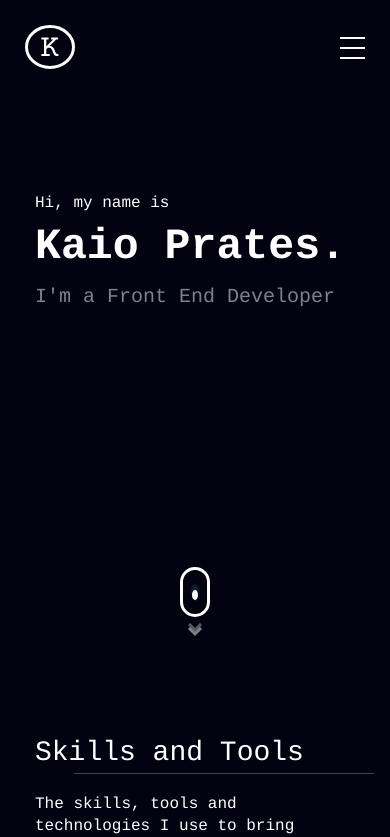
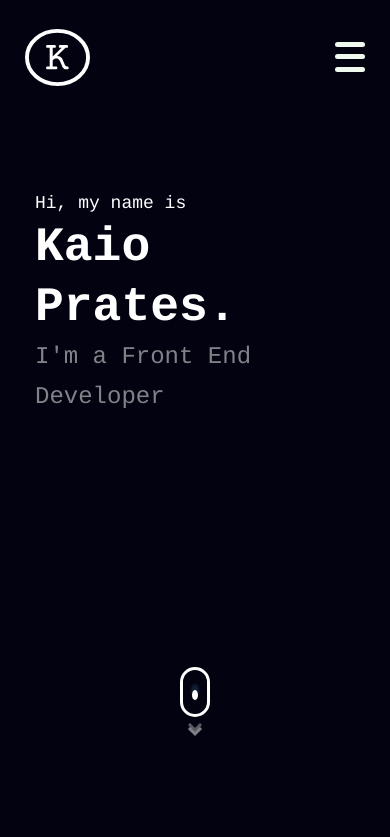
Before and after one commit to KaioPratess/portfolio, a React (Vite) app: page / in a window 390 px wide. Shown: the top 837 px of the page. Built offline with nearby package versions, Linux system fonts and the light colour scheme.

Commit message:
Final style adjustments

```diff
--- a/src/App.css
+++ b/src/App.css
@@ -1,3 +1,5 @@
+@import './styles/animations.css';
+
 * {
   padding: 0;
   margin: 0;
@@ -29,6 +31,12 @@ body {
   align-items: center;
   justify-content: space-between;
   position: absolute;
+  z-index: 5;
+}
+
+.header-logo svg {
+  width: 65px;
+  height: 65px;
 }
 
 h3 {
@@ -67,7 +75,7 @@ h3::after {
   right: 0px;
   top: 220px;
   user-select: none;
-  z-index: 6;
+  z-index: 2;
 }
 
 .navigation ul li {
@@ -105,10 +113,11 @@ h3::after {
   backdrop-filter: blur(10px);
   display: flex;
   justify-content: end;
-  align-items: center;
+  align-items: start;
   position: fixed;
   top: 0;
   left: 0;
+  z-index: 4;
 }
 
 .menu-mobile-nav {
@@ -119,7 +128,6 @@ h3::after {
   justify-content: center;
   align-items: center;
   position: relative;
-  z-index: 30;
 }
 
 .menu-mobile-nav nav ul {
@@ -129,7 +137,7 @@ h3::after {
 }
 
 .menu-mobile-nav nav ul li {
-  text-align: center;
+  text-align: left;
   font-size: 1.5rem;
   font-weight: 400;
   line-height: 20px;
@@ -137,36 +145,63 @@ h3::after {
   padding: 12px 40px;
 }
 
-.menu-mobile-nav nav ul li:hover {
-  background-color: rgba(255, 255, 255, .1);
-  box-shadow: 2px 2px 2px rgba(255, 255, 255, .1);
+/* From uiverse.io by @Ali-Tahmazi99 */
+.menu-checkbox {
+  -webkit-appearance: none;
+  visibility: hidden;
 }
 
-.menu-button {
-  width: 25px;
-  height: 25px;
-  display: grid;
-  gap: 5px;
+.bar {
+  position: relative;
   cursor: pointer;
+  width: 30px;
+  height: 30px;
+  top: -3.5px;
   display: none;
-  right: 20px;
 }
 
-.menu-button div {
-  width: 100%;
-  height: 2px;
-  background-color: white;
+.bar span {
+  position: absolute;
+  width: 30px;
+  height: 5px;
+  background: #f1faee;
+  border-radius: 100px;
+  display: inline-block;
+  transition: 0.3s ease;
+  left: 0;
 }
 
-.close-menu {
-  position: absolute;
-  top: 35px;
-  right: 25px;
-  font-size: 2rem;
-  cursor: pointer;
-  user-select: none;
+.bar span.top-line {
+  top: 0;
 }
 
+.bar span.middle-line {
+  top: 12.5px;
+}
+
+.bar span.bottom-line {
+  bottom: 0;
+}
+
+input[type]:checked ~ span.top-line {
+  transform: rotate(45deg);
+  transform-origin: top left;
+  width: 39px;
+  left: 4px;
+}
+
+input[type]:checked ~ span.bottom-line {
+  transform: rotate(-45deg);
+  transform-origin: top left;
+  width: 40px;
+  bottom: -2.5px;
+  box-shadow: 0 0 10px #495057;
+}
+
+input[type]:checked ~ span.middle-line {
+  transform: translateX(-20px);
+  opacity: 0;
+}
 
 /* Home */
 .home {
@@ -319,6 +354,10 @@ h3::after {
   visibility: hidden;
 }
 
+.about-desc a:hover {
+  color: #5B42F3;
+}
+
 .about-desc p {
   font-size: 1.125rem;
   font-weight: 400;
@@ -326,7 +365,7 @@ h3::after {
 }
 
 /* Skills */
-.skills p {
+.skills > p {
   font-size: 1.125rem;
   font-weight: 400;
   line-height: 22px;
@@ -347,6 +386,7 @@ h3::after {
   display: flex;
   flex-direction: column;
   align-items: center;
+  gap: 20px;
 }
 
 .skills-grid div svg {
@@ -445,7 +485,7 @@ h3::after {
 
 .contact-div1 a:hover,
 .contact-div2 a:hover {
-  background-color: #2a547066;
+  background-color: #1c0b8c;
   color: white;
 }
 
@@ -490,7 +530,7 @@ h3::after {
   line-height: 22px;
   position: absolute;
   bottom: 40px;
-  z-index: 4;
+  z-index: 1;
 }
 
 .social {
@@ -552,7 +592,7 @@ h3::after {
   align-items: end;
   cursor: pointer;
   position: relative;
-  z-index: 0;
+  z-index: 1;
   border-radius: 15px;
   overflow: hidden;
 }
@@ -562,7 +602,6 @@ h3::after {
   border-radius: 15px;
   transition: all .5s;
  }
-
 
 .desc-div {
   display: flex;
@@ -622,6 +661,7 @@ h3::after {
 .card-bg-hover p {
   font-size: 1rem;
   pointer-events: none;
+  visibility: visible;
 }
 
 /* Project Page */
@@ -637,7 +677,11 @@ h3::after {
   align-items:  flex-start;
   padding: 80px 0px;
   gap: 40px;
-  z-index: 10;
+  z-index: 1;
+}
+
+.project-page p {
+  visibility: visible;
 }
 
 .close-project-page {
@@ -753,11 +797,11 @@ h3::after {
   align-items: center;
   text-decoration: none;
   font-size: 1.25rem;
-  transition: color .5s ease;
+  transition: color .3s ease;
 }
 
 .project-links a:hover {
-  background-color: #2a547066;
+  background-color: #1c0b8c;
 }
 
 /* Media Queries */
@@ -804,16 +848,12 @@ h3::after {
     padding: 40px;
   }
 
-  .close-menu {
-    right: 40px;
+  .bar {
+    display: inline-block;
   }
 
   .navigation {
     display: none;
-  }
-
-  .menu-button {
-    display: grid;
   }
 
   .home-desc span {
@@ -833,7 +873,6 @@ h3::after {
     padding-top: 190px;
     gap: 200px;
   }
-
 
   .home-desc h1 {
     font-size: 4.5rem;
@@ -915,13 +954,6 @@ h3::after {
 
   .header {
     padding: 25px;
-    z-index: 999;
-  }
-
-  .close-menu {
-    top: 30px;
-    right: 25px;
-    font-size: 2rem;
   }
 
   .menu-mobile-nav nav ul li {
@@ -950,16 +982,16 @@ h3::after {
   }
 
   .home-desc span {
-    font-size: 1rem;
+    font-size: 1.125rem;
   }
 
   .home-desc h1 {
-    font-size: 2.7rem;
+    font-size: 3rem;
     line-height: 60px;
   }
 
   .home-desc h2 {
-    font-size: 1.25rem;
+    font-size: 1.5rem;
     line-height: 40px;
   }
 
@@ -979,6 +1011,10 @@ h3::after {
   .skills-grid div p,
   .skills-ongoing ul li {
     font-size: 1rem;
+  }
+
+  .skills-grid {
+    visibility: visible;
   }
 
   .skills-ongoing strong,
@@ -1010,85 +1046,3 @@ h3::after {
     width: 150px;
   }
 }
-
-/* Animation */
-.fade-in-top {
-	animation: fade-in-top .7s cubic-bezier(0.390, 0.575, 0.565, 1.000) both;
-}
-
-@keyframes fade-in-top {
-  0% {
-    transform: translateY(-50px);
-    opacity: 0;
-  }
-  100% {
-    transform: translateY(0);
-    opacity: 1;
-  }
-}
-
-.fade-in-bottom {
-	animation: fade-in-bottom .7s cubic-bezier(0.390, 0.575, 0.565, 1.000) both .6s;
-}
-
-.fade-in-bottom2 {
-	animation: fade-in-bottom .7s cubic-bezier(0.390, 0.575, 0.565, 1.000) both 5.2s;
-}
-
-.fade-in-bottom3 {
-	animation: fade-in-bottom .7s cubic-bezier(0.390, 0.575, 0.565, 1.000) both;
-}
-
-@keyframes fade-in-bottom {
-  0% {
-    transform: translateY(150px);
-    opacity: 0;
-  }
-  100% {
-    transform: translateY(0);
-    opacity: 1;
-  }
-}
-
-.fade-in-left {
-	animation: fade-in-left 1s cubic-bezier(0.390, 0.575, 0.565, 1.000) both 1.8s;
-}
-
-.fade-in-left1 {
-	animation: fade-in-left 1s cubic-bezier(0.390, 0.575, 0.565, 1.000) both;
-}
-
-.fade-in-left2 {
-	animation: fade-in-left 1s cubic-bezier(0.390, 0.575, 0.565, 1.000) both 5s;
-}
-
-
-@keyframes fade-in-left {
-  0% {
-    transform: translateX(-250px);
-    opacity: 0;
-  }
-  100% {
-    transform: translateX(0);
-    opacity: 1;
-  }
-}
-
-.fade-in-right {
-	animation: fade-in-right .7s cubic-bezier(0.390, 0.575, 0.565, 1.000) both .6s;
-}
-
-.fade-in-right2 {
-	animation: fade-in-right 1s cubic-bezier(0.390, 0.575, 0.565, 1.000) both;
-}
-
-@keyframes fade-in-right {
-  0% {
-    transform: translateX(250px);
-    opacity: 0;
-  }
-  100% {
-    transform: translateX(0);
-    opacity: 1;
-  }
-}
--- a/src/App.jsx
+++ b/src/App.jsx
@@ -13,6 +13,18 @@ import './App.css';
 function App() {
   const [currentSection, setCurrentSection] = useState('home');
   const [showMenuMobile, setShowMenuMobile] = useState(false);
+
+  useEffect(() => {
+    const body = document.querySelector('body');
+    const menuIcon = document.querySelector('.menu-checkbox');
+    if (showMenuMobile) {
+      body.style.overflow = 'hidden';
+      menuIcon.checked = true;
+    } else {
+      body.style.overflow = 'visible';
+      menuIcon.checked = false;
+    }
+  }, [showMenuMobile]);
 
   useEffect(() => {
     const observer = new IntersectionObserver(
@@ -55,7 +67,7 @@ function App() {
   return (
     <div className="App">
       <header className="header fade-in-top">
-        <div>
+        <div className="header-logo">
           <a href="/">
             <svg
               width="50"
@@ -76,30 +88,37 @@ function App() {
             </svg>
           </a>
         </div>
-        {showMenuMobile && (
-          <MenuMobile
-            setShowMenuMobile={setShowMenuMobile}
-            goToSection={goToSection}
+        <label htmlFor="check" className="menu-button bar">
+          <input
+            id="check"
+            type="checkbox"
+            className="menu-checkbox"
+            onClick={() => setShowMenuMobile((prev) => !prev)}
           />
-        )}
-        <div className="menu-button" onClick={() => setShowMenuMobile(true)}>
-          <div></div>
-          <div></div>
-          <div></div>
-        </div>
+          <span className="top-line"></span>
+          <span className="middle-line"></span>
+          <span className="bottom-line"></span>
+        </label>
       </header>
+      {showMenuMobile && (
+        <MenuMobile
+          setShowMenuMobile={setShowMenuMobile}
+          goToSection={goToSection}
+          showMenuMobile={showMenuMobile}
+        />
+      )}
       <Home sec="home" />
       <Navigation currentSection={currentSection} goToSection={goToSection} />
       <Skills sec="skills" />
       <Projects
         section="Projects"
-        paragraph="Showcasing complete functional projects demonstrates what I can bring as value to your project. I built these projects from the ground up to demonstrate my skills in front-end development. All these projects are built so you can demo them easily. Contact me to get a complete code walkthrough."
+        paragraph="Showcasing complete functional projects demonstrates what I can bring as value to your company. I built these projects from the ground up to demonstrate my skills in front-end development."
         sec="projects"
         projects={projectsInfo}
       />
       <Projects
         section="Coding Challenges"
-        paragraph="I like to challenge myself and learn new things. Coding challenges allow me to solve new problems  with code but in a smaller scale that  a full project. Plus they are fun to do!  Each code challenge is display in their own mini sites that allow you to interact with the challenges."
+        paragraph="I like to challenge myself and learn new things. Coding challenges allow me to solve new problems  with code but in a smaller scale that  a full project."
         sec="challenges"
         projects={challengesInfo}
       />
--- a/src/components/Contact.jsx
+++ b/src/components/Contact.jsx
@@ -15,10 +15,11 @@ const Contact = (props) => {
 
   useEffect(() => {
     const observer = new IntersectionObserver(
-      (entries) => {
+      (entries, observer) => {
         if (entries[0].isIntersecting) {
           entries[0].target.classList.add('fade-in-left1');
           entries[0].target.style.visibility = 'visible';
+          observer.unobserve(entry.target);
         }
       },
       {
--- a/src/components/Projects.jsx
+++ b/src/components/Projects.jsx
@@ -11,7 +11,7 @@ const Projects = (props) => {
 
   useEffect(() => {
     const observer = new IntersectionObserver(
-      (entries) => {
+      (entries, observer) => {
         entries.forEach((entry) => {
           if (
             entry.isIntersecting &&
--- a/src/components/Skills.jsx
+++ b/src/components/Skills.jsx
@@ -5,11 +5,12 @@ const Skills = (props) => {
 
   useEffect(() => {
     const observer = new IntersectionObserver(
-      (entries) => {
+      (entries, observer) => {
         entries.forEach((entry) => {
           if (entry.isIntersecting) {
             entry.target.classList.add('fade-in-left1');
             entry.target.style.visibility = 'visible';
+            observer.unobserve(entry.target);
           }
         });
       },
--- a/src/components/parts/ProjectPage.jsx
+++ b/src/components/parts/ProjectPage.jsx
@@ -17,10 +17,8 @@ const ProjectPage = (props) => {
     return divs;
   };
 
-  console.log(props.project);
-
   return (
-    <div className="project-page">
+    <div className="project-page fade-in">
       <div
         className="close-project-page"
         onClick={() => {
--- /dev/null
+++ b/src/styles/animations.css
@@ -0,0 +1,98 @@
+/* Animation */
+.fade-in-top {
+	animation: fade-in-top .7s cubic-bezier(0.390, 0.575, 0.565, 1.000) both;
+}
+
+@keyframes fade-in-top {
+  0% {
+    transform: translateY(-50px);
+    opacity: 0;
+  }
+  100% {
+    transform: translateY(0);
+    opacity: 1;
+  }
+}
+
+.fade-in-bottom {
+	animation: fade-in-bottom .7s cubic-bezier(0.390, 0.575, 0.565, 1.000) both .6s;
+}
+
+.fade-in-bottom2 {
+	animation: fade-in-bottom .7s cubic-bezier(0.390, 0.575, 0.565, 1.000) both 5.2s;
+}
+
+.fade-in-bottom3 {
+	animation: fade-in-bottom .7s cubic-bezier(0.390, 0.575, 0.565, 1.000) both;
+}
+
+@keyframes fade-in-bottom {
+  0% {
+    transform: translateY(150px);
+    opacity: 0;
+  }
+  100% {
+    transform: translateY(0);
+    opacity: 1;
+  }
+}
+
+.fade-in-left {
+	animation: fade-in-left 1s cubic-bezier(0.390, 0.575, 0.565, 1.000) both 1.8s;
+}
+
+.fade-in-left1 {
+	animation: fade-in-left 1s cubic-bezier(0.390, 0.575, 0.565, 1.000) both;
+}
+
+.fade-in-left2 {
+	animation: fade-in-left 1s cubic-bezier(0.390, 0.575, 0.565, 1.000) both 5s;
+}
+
+
+@keyframes fade-in-left {
+  0% {
+    transform: translateX(-250px);
+    opacity: 0;
+  }
+  100% {
+    transform: translateX(0);
+    opacity: 1;
+  }
+}
+
+.fade-in-right {
+	animation: fade-in-right .7s cubic-bezier(0.390, 0.575, 0.565, 1.000) both .6s;
+}
+
+.fade-in-right2 {
+	animation: fade-in-right 1s cubic-bezier(0.390, 0.575, 0.565, 1.000) both;
+}
+
+.fade-in-right3 {
+	animation: fade-in-right .7s cubic-bezier(0.390, 0.575, 0.565, 1.000) both;
+}
+
+@keyframes fade-in-right {
+  0% {
+    transform: translateX(250px);
+    opacity: 0;
+  }
+  100% {
+    transform: translateX(0);
+    opacity: 1;
+  }
+}
+
+.fade-in {
+	animation: fade-in .5s cubic-bezier(0.390, 0.575, 0.565, 1.000) both;
+}
+
+@keyframes fade-in {
+  0% {
+    opacity: 0;
+  }
+  100% {
+    opacity: 1;
+  }
+}
```
Also changed, not shown: src/components/About.jsx (+37 -16 lines), src/components/parts/Card.jsx (+3 -4 lines), src/components/parts/MenuMobile.jsx (+3 -7 lines).
